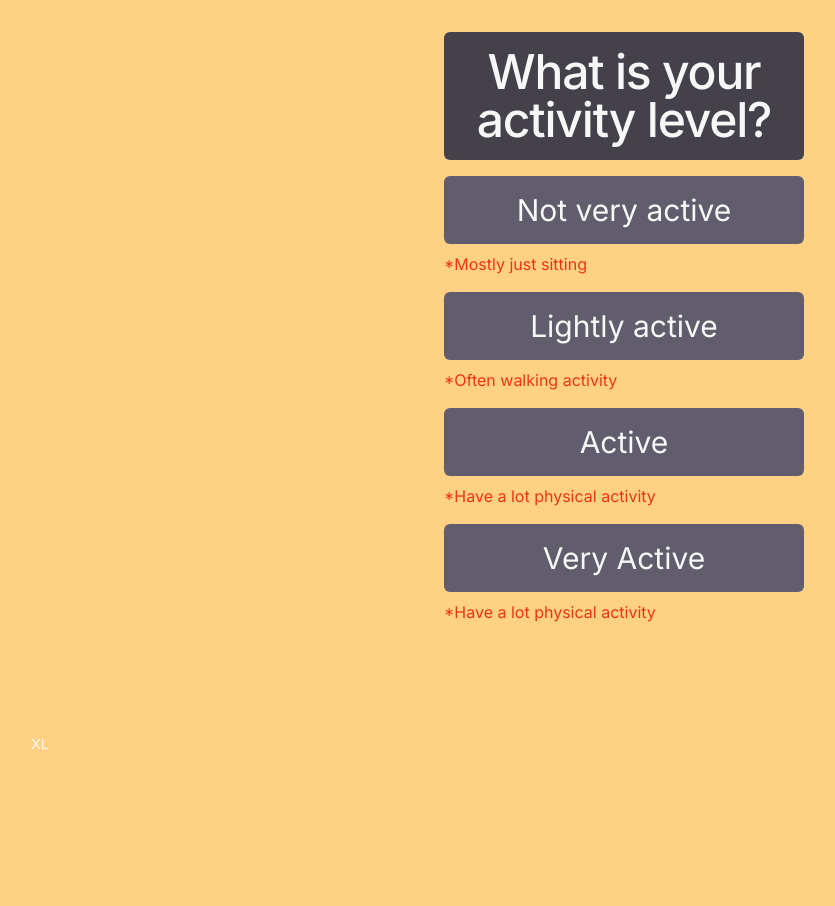
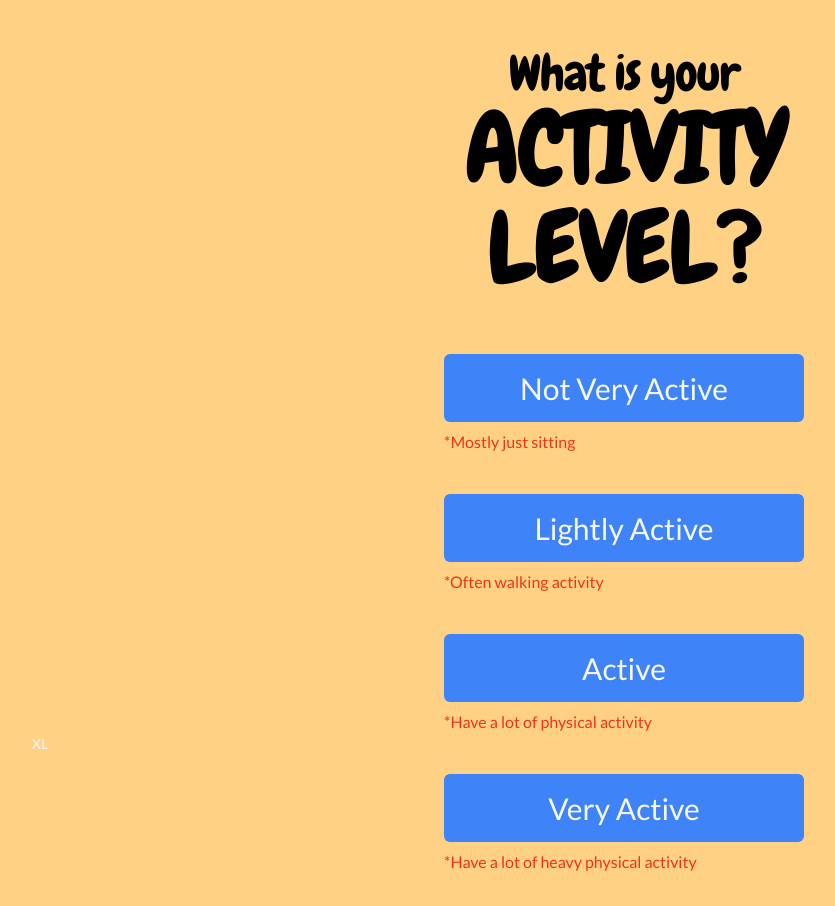
Before and after one commit to AmruTheSeeker/EatYes, a Next.js app: page /activity in a window 1280 px wide. Shown: the whole page, without its empty margins (16-851 px from the left). Before the commit the page ends 800 px from the top, so only its background shows below. Built offline with nearby package versions, Linux system fonts and the light colour scheme.

Commit message:
update : give font.js for Lato and Chewy font; modif layout.js set Lato as primary font; modif page for : account, activity, and goal

```diff
--- a/package.json
+++ b/package.json
@@ -10,6 +10,7 @@
   },
   "dependencies": {
     "@prisma/client": "^5.4.2",
+    "flowbite-react": "^0.6.4",
     "lato-font": "^3.0.0",
     "lucide-react": "^0.285.0",
     "next": "13.5.4",
--- a/src/app/account/page.js
+++ b/src/app/account/page.js
@@ -1,26 +1,38 @@
 "use client";
 
 import { useRouter } from "next/navigation";
+import { chewy } from "../font";
+
 
 export default function Page() {
   const router = useRouter();
+
   return (
+    <div>
+      <div className="m-8 mb-2 p-4 text-center max-w-[500px] mx-auto mt-8">
+        <h1
+          className={chewy.className}
+          style={{ color: "black", fontSize: "100px" }}
+        >
+          Do you have an account?
+        </h1>
+      </div>
       <div className="m-8 max-w-[360px] mx-auto mt-8">
-      <div className="card mb-2 p-4">
-        <h1 className="text-center">Do you have an account?</h1>
-      </div>
         <button
-        className="btnSecondary w-[360px] text-3xl mb-2 p-4"
+          className="btnSecondary w-[360px] h-30 text-3xl mb-2 p-4 bg-green-400"
           onClick={() => router.push("/goal")}
         >
           Not yet but I'm ready to begin my calory adventure!
         </button>
+      </div>
+      <div className="m-8 max-w-[360px] mx-auto mt-8" >
         <button
-        className="btnSecondary w-[360px] text-3xl mb-2 p-4"
+          className="btnSecondary w-[360px] h-30 text-3xl mb-2 p-4 bg-blue-500"
           onClick={() => router.push("/login")}
         >
           Yes, I have an account
         </button>
       </div>
+    </div>
   );
 }
--- a/src/app/activity/page.js
+++ b/src/app/activity/page.js
@@ -1,50 +1,130 @@
 "use client";
 
 import { useRouter } from "next/navigation";
+import { chewy } from "../font";
 
 export default function Page() {
   const router = useRouter();
   return (
+    <div>
+      <div>
+        <div className="space-y-[-40px]">
+          <div className="m-8 mb-2 p-4 text-center max-w-[500px] mx-auto mt-8">
+            <h1
+              className={chewy.className}
+              style={{ color: "black", fontSize: "50px" }}
+            >
+              What is your
+            </h1>
+          </div>
+          <div className="m-8 mb-2 p-4 text-center max-w-[400px] mx-auto mt-8">
+            <h1
+              className={chewy.className}
+              style={{ color: "black", fontSize: "100px" }}
+            >
+              ACTIVITY LEVEL?
+            </h1>
+          </div>
+        </div>
+      </div>
+
+      <div>
+        {/* button 1 */}
         <div className="m-8 max-w-[360px] mx-auto mt-8">
-      <div className="card mb-2 p-4">
-        <h1 className="text-center">What is your activity level?</h1>
-      </div>
           <button
-        className="btnSecondary w-[360px] text-3xl p-4 mt-2"
+            className="btnSecondary w-[360px] text-3xl p-4 mt-2 bg-blue-500"
             onClick={() => router.push("/goal")}
           >
-        Not very active
+            Not Very Active
           </button>
           <div className="mx-auto mt-2 mb-2">
             <p className="text-primary-600">*Mostly just sitting</p>
           </div>
+        </div>
+
+        {/* button 2 */}
+        <div className="m-8 max-w-[360px] mx-auto mt-8">
           <button
-        className="btnSecondary w-[360px] text-3xl p-4 mt-2"
+            className="btnSecondary w-[360px] text-3xl p-4 mt-2  bg-blue-500"
             onClick={() => router.push("#")}
           >
-        Lightly active
+            Lightly Active
           </button>
           <div className="mx-auto mt-2 mb-2">
             <p className="text-primary-600">*Often walking activity</p>
           </div>
+        </div>
+
+        {/* button 3 */}
+        <div className="m-8 max-w-[360px] mx-auto mt-8">
           <button
-        className="btnSecondary w-[360px] text-3xl p-4 mt-2"
+            className="btnSecondary w-[360px] text-3xl p-4 mt-2  bg-blue-500"
             onClick={() => router.push("#")}
           >
             Active
           </button>
           <div className="mx-auto mt-2 mb-2">
-        <p className="text-primary-600">*Have a lot physical activity</p>
+            <p className="text-primary-600">*Have a lot of physical activity</p>
           </div>
+        </div>
+
+        {/* button 4 */}
+        <div className="m-8 max-w-[360px] mx-auto mt-8">
           <button
-        className="btnSecondary w-[360px] text-3xl p-4 mt-2"
+            className="btnSecondary w-[360px] text-3xl p-4 mt-2  bg-blue-500"
             onClick={() => router.push("#")}
           >
             Very Active
           </button>
           <div className="mx-auto mt-2 mb-2">
-        <p className="text-primary-600">*Have a lot physical activity</p>
+            <p className="text-primary-600">
+              *Have a lot of heavy physical activity
+            </p>
           </div>
         </div>
+      </div>
+    </div>
+
+    // <div className="m-8 max-w-[360px] mx-auto mt-8">
+    //   <div className="card mb-2 p-4">
+    //     <h1 className="text-center">What is your activity level?</h1>
+    //   </div>
+    //   <button
+    //     className="btnSecondary w-[360px] text-3xl p-4 mt-2"
+    //     onClick={() => router.push("/goal")}
+    //   >
+    //     Not very active
+    //   </button>
+    //   <div className="mx-auto mt-2 mb-2">
+    //     <p className="text-primary-600">*Mostly just sitting</p>
+    //   </div>
+    //   <button
+    //     className="btnSecondary w-[360px] text-3xl p-4 mt-2"
+    //     onClick={() => router.push("#")}
+    //   >
+    //     Lightly active
+    //   </button>
+    //   <div className="mx-auto mt-2 mb-2">
+    //     <p className="text-primary-600">*Often walking activity</p>
+    //   </div>
+    //   <button
+    //     className="btnSecondary w-[360px] text-3xl p-4 mt-2"
+    //     onClick={() => router.push("#")}
+    //   >
+    //     Active
+    //   </button>
+    //   <div className="mx-auto mt-2 mb-2">
+    //     <p className="text-primary-600">*Have a lot physical activity</p>
+    //   </div>
+    //   <button
+    //     className="btnSecondary w-[360px] text-3xl p-4 mt-2"
+    //     onClick={() => router.push("#")}
+    //   >
+    //     Very Active
+    //   </button>
+    //   <div className="mx-auto mt-2 mb-2">
+    //     <p className="text-primary-600">*Have a lot physical activity</p>
+    //   </div>
+    // </div>
   );
 }
--- a/src/app/dashboard/page.js
+++ b/src/app/dashboard/page.js
@@ -1,19 +1,9 @@
+import { Header } from "@/components/sharedui/header";
 
 export default function Page() {
   return (
-    <div className="m-8">
-      <div className="card">
-        <h1>Ceritanya ini Dashboard guest awokwokwokwok</h1>
-      </div>
-
-      <input type="text" placeholder="Input" />
-      <textarea placeholder="Textarea" />
-      <select>
-        <option>Makan Gorengan</option>
-        <option>Makan Bubur Ayam</option>
-      </select>
-      <button>Login</button>
-      <button className="btnSecondary">Register</button>
+    <div>
+      <Header />
     </div>
   );
-}
+  }
--- /dev/null
+++ b/src/app/font.js
@@ -0,0 +1,14 @@
+import { Weight } from "lucide-react";
+import { Lato, Chewy } from "next/font/google";
+
+export const lato = Lato({
+  subsets: ["latin"],
+  weight: "400",
+  display: "swap",
+});
+
+export const chewy = Chewy({
+  subsets: ["latin"],
+  weight : "400",
+  display: "swap",
+});
--- a/src/app/goal/page.js
+++ b/src/app/goal/page.js
@@ -1,28 +1,34 @@
 "use client";
 
 import { useRouter } from "next/navigation";
+import { chewy } from "../font";
 
 export default function Page() {
   const router = useRouter();
   return (
     <div className="m-8 max-w-[360px] mx-auto mt-8">
-      <div className="card mb-2 p-4">
-        <h1 className="text-center">What is your goal?</h1>
+      <div className="mb-2 p-4 text-center">
+        <h1
+          className={chewy.className}
+          style={{ color: "black", fontSize: "80px" }}
+        >
+          What is your goal?
+        </h1>
       </div>
       <button
-        className="btnSecondary w-[360px] text-3xl mb-2 p-4"
+        className="btnSecondary w-[360px] text-3xl mb-2 p-4 bg-blue-500"
         onClick={() => router.push("/activity")}
       >
         Loose weight
       </button>
       <button
-        className="btnSecondary w-[360px] text-3xl mb-2 p-4"
+        className="btnSecondary w-[360px] text-3xl mb-2 p-4 bg-blue-500"
         onClick={() => router.push("#")}
       >
         Maintain weight
       </button>
       <button
-        className="btnSecondary w-[360px] text-3xl mb-2 p-4"
+        className="btnSecondary w-[360px] text-3xl mb-2 p-4 bg-blue-500"
         onClick={() => router.push("#")}
       >
         Increase weight
--- a/src/app/layout.js
+++ b/src/app/layout.js
@@ -1,8 +1,8 @@
 import { ScreenSize } from "@/components/sharedui/screenSize";
 import "@/styles/globals.css";
-import { Inter } from "next/font/google";
+import { Lato } from "next/font/google";
 
-const inter = Inter({ subsets: ["latin"] });
+const lato = Lato({ subsets: ["latin"],weight:"400" });
 
 export const metadata = {
   title: "Create Next App",
@@ -12,7 +12,7 @@ export const metadata = {
 export default function RootLayout({ children }) {
   return (
     <html lang="en">
-      <body className={inter.className}>
+      <body className={lato.className}>
         <ScreenSize>{children}</ScreenSize>
       </body>
     </html>
--- /dev/null
+++ b/src/components/sharedui/header.jsx
@@ -0,0 +1,16 @@
+"use client"
+import React from "react";
+import Link from "next/link";
+import { Button, Avatar } from "flowbite-react";
+
+export const Header = () => {
+  return (
+    <header>
+      <Button pill color="success">
+        Today!
+      </Button>
+        <Avatar rounded />
+
+    </header>
+  );
+};
--- a/tailwind.config.js
+++ b/tailwind.config.js
@@ -4,13 +4,14 @@ module.exports = {
     "./src/pages/**/*.{js,ts,jsx,tsx,mdx}",
     "./src/components/**/*.{js,ts,jsx,tsx,mdx}",
     "./src/app/**/*.{js,ts,jsx,tsx,mdx}",
+    "node_modules/flowbite-react/**/*.{js,jsx,ts,tsx}",
   ],
   theme: {
     colors: {
       orange: "#ffd185",
       transparent: "transparent",
       primary: {
-        50: "#fff3f1",
+        50: "#fff3f1", //
         100: "#ffe4df",
         200: "#ffcec5",
         300: "#ffac9d",
@@ -41,5 +42,5 @@ module.exports = {
     },
     extend: {},
   },
-  plugins: [],
+  plugins: [require("flowbite/plugin")],
 };
```
Also changed, not shown: 1 other file (tests, documents, lock files or other folders). Lines whose indentation alone changed are shown as unchanged.
